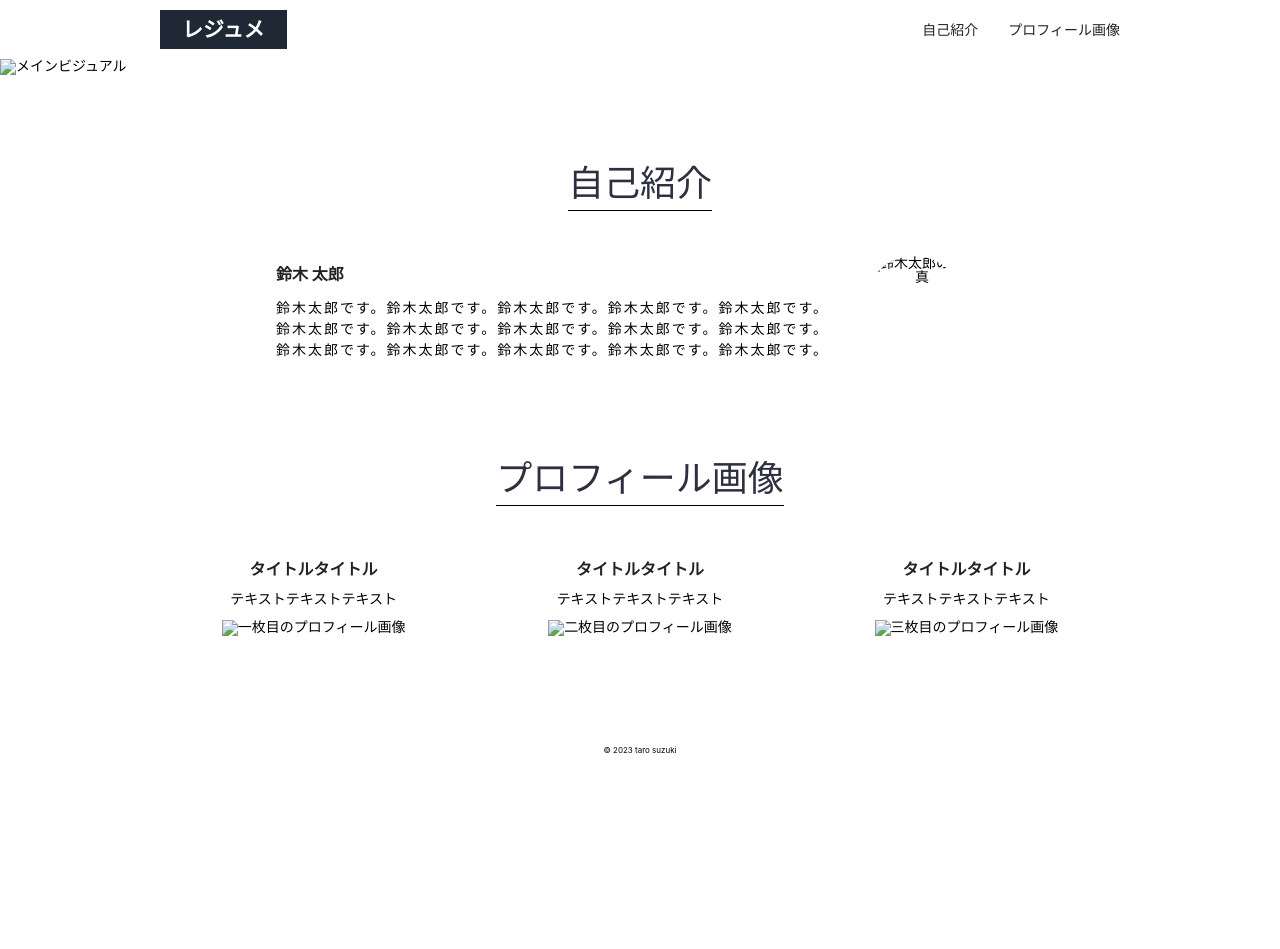
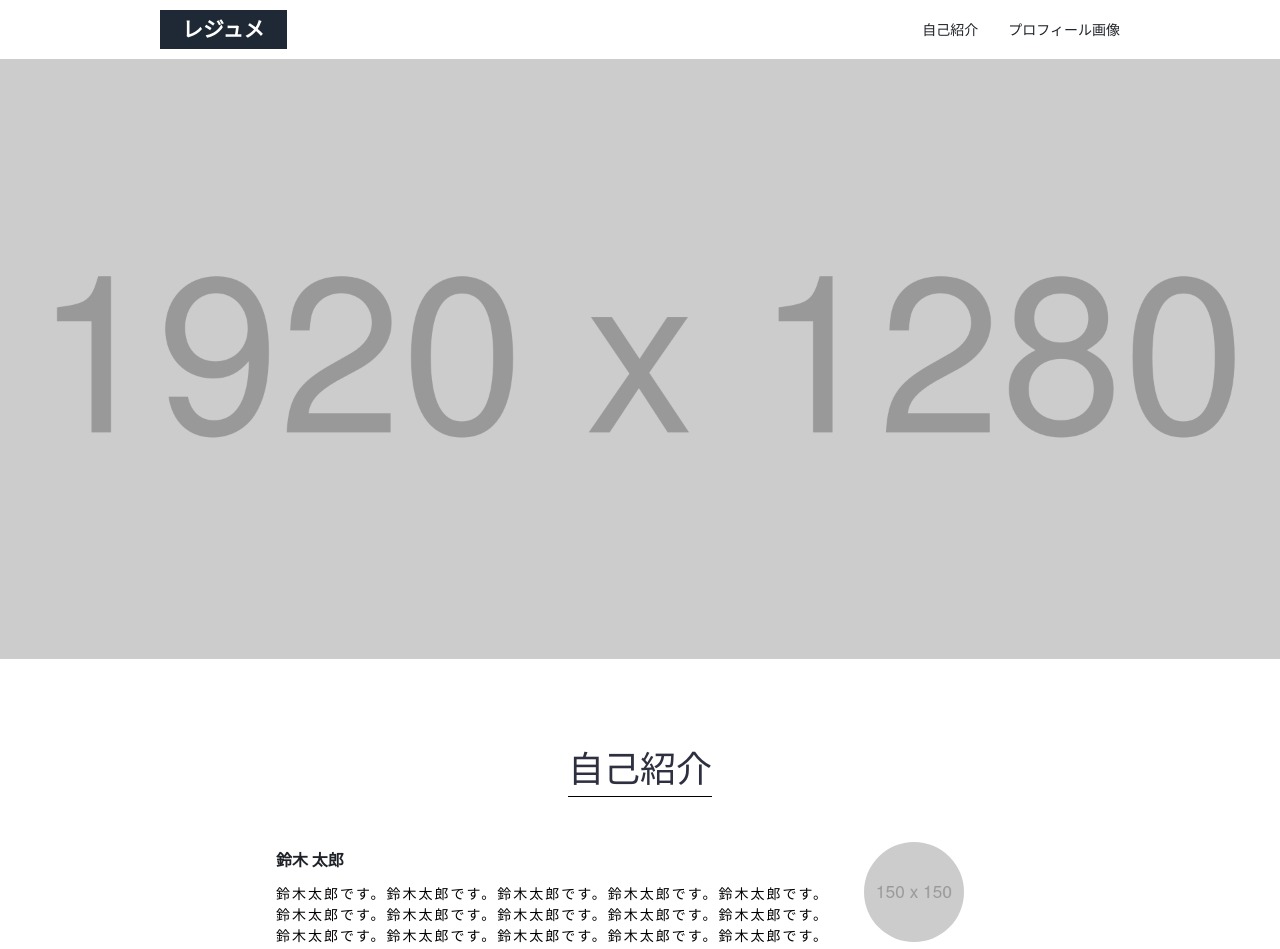
Before and after one commit to mimimi-zomy/hc_practice, a plain HTML site: page resume/index.html in a window 1280 px wide. Shown: the top 949 px of the page. Before the commit the page ends 800 px from the top, so only its background shows below. Drawn offline with Linux system fonts and the light colour scheme.

Commit message:
Update index.html

```diff
--- a/resume/index.html
+++ b/resume/index.html
@@ -19,7 +19,7 @@
     </header><!-- .container -->
     <main>
       <div class="TopPhoto">
-        <img src="images/1920x1280.png" alt="メインビジュアル">
+        <img src="1920x1280.png" alt="メインビジュアル">
       </div><!-- .TopPhoto -->
       <section id="self_intro" class="container">
         <h2 class="h2_title">自己紹介</h2>
@@ -32,7 +32,7 @@
               鈴木太郎です。鈴木太郎です。鈴木太郎です。鈴木太郎です。鈴木太郎です。<br>
             </p>
           </div><!-- .my_name-->
-          <img src="images/150x150.png" alt="鈴木太郎の写真">
+          <img src="150x150.png" alt="鈴木太郎の写真">
         </div><!-- .introduction -->
       </section><!-- .container -->
       <section id="prof_img" class="container">
@@ -42,17 +42,17 @@
             <li>
               <h3 class="h3_title prof_title">タイトルタイトル</h3>
               <p class="prof_txt">テキストテキストテキスト</p>
-              <img src="images/640x424.png" alt="一枚目のプロフィール画像">
+              <img src="640x424.png" alt="一枚目のプロフィール画像">
             </li>
             <li>
               <h3 class="h3_title">タイトルタイトル</h3>
               <p class="prof_txt">テキストテキストテキスト</p>
-              <img src="images/640x424.png" alt="二枚目のプロフィール画像">
+              <img src="640x424.png" alt="二枚目のプロフィール画像">
             </li>
             <li>
               <h3 class="h3_title">タイトルタイトル</h3>
               <p class="prof_txt">テキストテキストテキスト</p>
-              <img src="images/640x424.png" alt="三枚目のプロフィール画像">
+              <img src="640x424.png" alt="三枚目のプロフィール画像">
             </li>
           </ul>
         </div><!-- .prof -->
```
